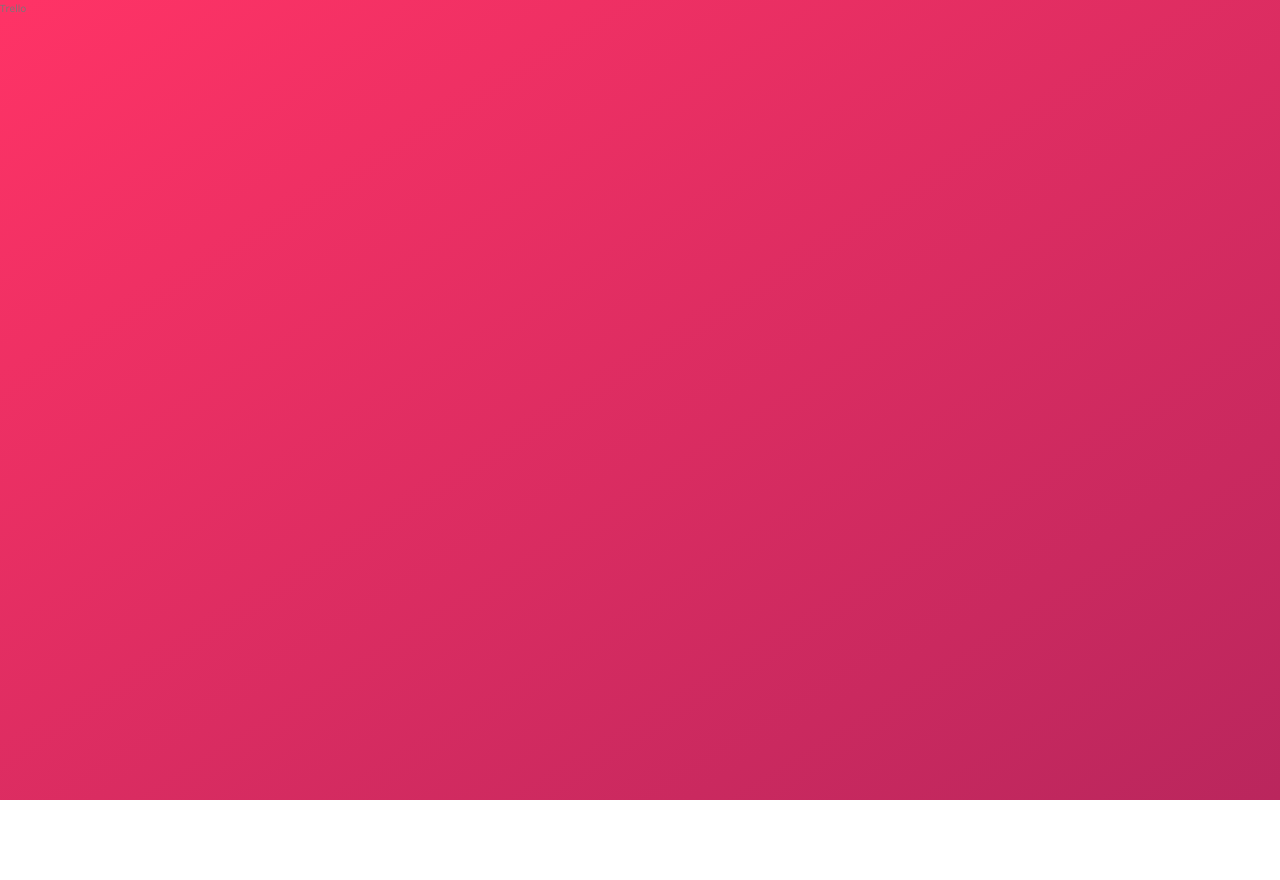
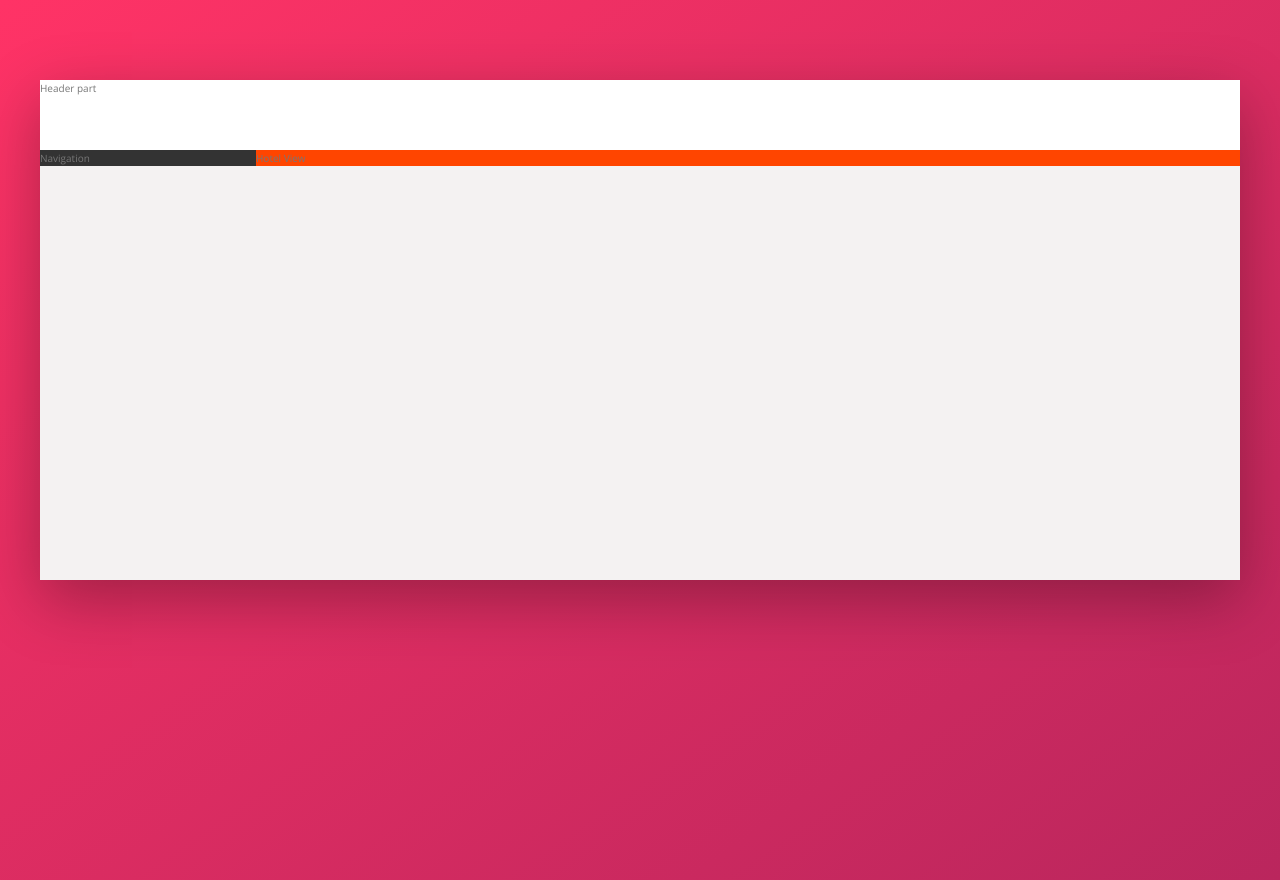
Before and after one commit to XenderMd/Trello_Flex, a website: page index.html in a window 1280 px wide. Before the commit the page ends 800 px from the top, so only its background shows below. Drawn offline with nearby package versions, Linux system fonts and the light colour scheme.

Commit message:
Building the overall layout

```diff
--- a/index.html
+++ b/index.html
@@ -11,6 +11,22 @@
         <title>trillo &mdash; Your all-in-one booking app</title>
     </head>
     <body>
-        Trello
+        <div class="container">
+            <header class="header">
+                Header part
+            </header>
+
+            <div class="content">
+
+                <nav class="sidebar">
+                    Navigation
+                </nav>
+
+                <main class="hotel-view">
+                    Hotel View
+                </main>
+
+            </div>
+        </div>
     </body>
 </html>
--- a/sass/base/_base.scss
+++ b/sass/base/_base.scss
@@ -29,6 +29,8 @@ Grey dark 3: #999
     --color-grey-dark-1: #333;
     --color-grey-dark-2: #777;
     --color-grey-dark-3: #999;
+
+    --shadow-dark:0 2rem 6rem rgba(0,0,0, 0.3);
 }
 
 
--- a/sass/layout/_layout.scss
+++ b/sass/layout/_layout.scss
@@ -0,0 +1,32 @@
+.container{
+    max-width: 120rem;
+    margin: 8rem auto;
+    background-color: var(--color-grey-light-2);
+    box-shadow: var(--shadow-dark);
+
+    min-height: 50rem;
+}
+
+.header{
+    height: 7rem;
+    background-color: #fff;
+    border-bottom: var(--color-grey-light-2);
+}
+
+.content{
+    display: flex;
+}
+
+.sidebar{
+    background-color: var(--color-grey-dark-1);
+    // flex: 0 0 18%;
+    flex-grow: 0; // the element should not grow
+    flex-shrink: 0; //the element should not shrink
+    flex-basis: 18%; //setting width as a percentage
+}
+
+.hotel-view{
+    background-color: #fff;
+    background-color: orangered;
+    flex-grow: 1; // the element should grow as much as it can
+}
```
Also changed, not shown: css/style.css.
